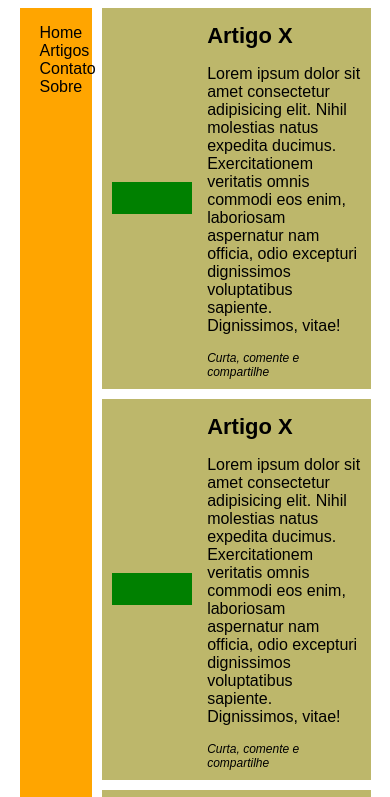
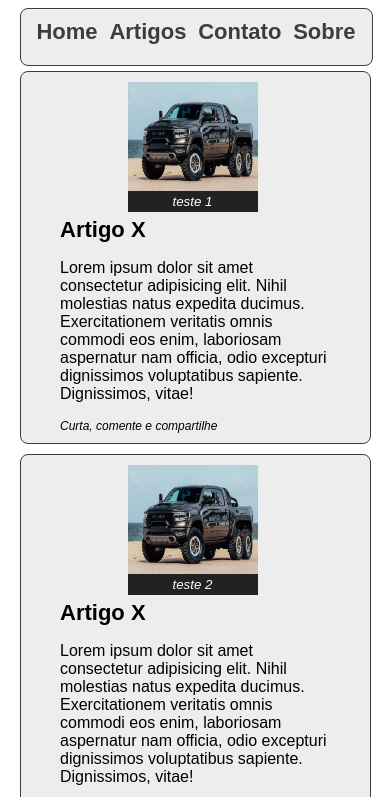
Before and after one commit to murilozevenez/Aula07-layout-semantico, a plain HTML site: page index.html in a window 390 px wide. Shown: the part 169-966 px from the top of the page. Drawn offline with Linux system fonts and the light colour scheme.

Commit message:
layout responsivo e ajuste de cores

```diff
--- a/index.html
+++ b/index.html
@@ -31,7 +31,8 @@
       <article class="article-item">
         <div class="image">
           <figure>
-            <figcaption></figcaption>
+            <img src="./assents/image ram 1500.jpg" alt="">
+            <figcaption>teste 1</figcaption>
           </figure>
         </div>
         <div class="article-detail">
@@ -45,7 +46,8 @@
       <article class="article-item">
         <div class="image">
           <figure>
-            <figcaption></figcaption>
+            <img src="./assents/image ram 1500.jpg" alt="">
+            <figcaption>teste 2</figcaption>
           </figure>
         </div>
         <div class="article-detail">
@@ -59,7 +61,8 @@
       <article class="article-item">
         <div class="image">
           <figure>
-            <figcaption></figcaption>
+            <img src="./assents/image ram 1500.jpg" alt="">
+            <figcaption>teste 3</figcaption>
           </figure>
         </div>
         <div class="article-detail">
@@ -73,7 +76,8 @@
       <article class="article-item">
         <div class="image">
           <figure>
-            <figcaption></figcaption>
+            <img src="./assents/image ram 1500.jpg" alt="">
+            <figcaption>teste 4</figcaption>
           </figure>
         </div>
         <div class="article-detail">
@@ -87,7 +91,7 @@
     </div>
   </div>
   <footer id="main-footer">
-    <span>Copyright 2023 - Cezar Augusto Mezzalira</span>
+    <span>Copyright 2023 - Murilo Zevenez</span>
   </footer>
 </body>
 
--- a/styles.css
+++ b/styles.css
@@ -20,32 +20,36 @@ body {
 
   #main-header {
     width: 90%;
-    background: grey;
+    background: #222;
+    text-transform: uppercase;
+
+
   }
 
   #content {
     width: 90%;
     display: flex;
     margin: 10px 0;
-    /*
-    Equivalente a: margin: 10px 0;
-    margin-top: 10px;
-    margin-bottom: 10px;
-    margin-left: 0;
-    margin-right: 0;
-    */
+
   }
 
   #main-footer {
     width: 90%;
-    background: coral;
+    display: flex;
+    justify-content: center;
+    font-size: 10px;
+    font-weight: 600;
+
+
   }
 
   #content>nav {
     margin-right: 10px;
-    background: orange;
+    background: #ededed;
     width: 15%;
     padding-left: 20px;
+    border-radius: 8px;
+    border: 1px solid #3d3d3d;
   }
 
   #content>nav>ul {
@@ -54,6 +58,11 @@ body {
 
   #content>nav>ul>li {
     list-style: none;
+    font-weight: 600;
+    margin-bottom: 10px;
+    font-size: 22px;
+    color: #3d3d3d;
+
   }
 
   #content>#articles {
@@ -63,9 +72,11 @@ body {
   .article-item {
     display: flex;
     align-items: center;
-    background: darkkhaki;
+    background: #ededed;
     margin-bottom: 10px;
     padding: 10px;
+    border-radius: 8px;
+    border: 1px solid #3d3d3d;
   }
 
   .article-item:last-child {
@@ -73,16 +84,39 @@ body {
   }
 
   .image {
-    width: 100%;
-    height: 100%;
+    width: 150px;
+    height: 150px;
     background: green;
     margin: 0;
     margin-right: 5px;
     display: flex;
+    flex-direction: column;
+  }
+  .image>figure{
+    margin: 0;
+    width: 100%;
+    height: 100%;
+    display: flex;
+    flex-direction: column;
+  }
+
+  .image>figure>img {
+    width: 100%;
+    height: 90%;
+
+  }
+
+  .image>figure>figcaption {
+    background-color: #222;
+    color: #fff;
+    font: italic smaller sans-serif;
+    padding: 3px;
+    text-align: center;
+
   }
 
   .article-detail {
-    width: auto;
+    width: 500px;
     margin-left: 10px;
     display: flex;
     flex-direction: column;
@@ -104,12 +138,11 @@ body {
     display: flex;
     justify-content: center;
     align-items: center;
-    color: gold;
+    color: #ededed;
   }
 
   #main-header>span {
     display: flex;
-    color: gold;
     fill: currentColor;
     margin-right: 10px;
   }
@@ -118,3 +151,77 @@ body {
     width: 50px;
     height: 50px;
   }
+
+  /* Extra small devices (phones, 600px and down) */
+@media only screen and (max-width: 600px) {
+    #content {
+        flex-direction: column;
+        width: 90%;
+    }
+    #content>nav {
+        padding: 0;
+        width: 100%;
+        margin-bottom: 5px;
+    }
+    #content>nav>ul {
+        display: flex;
+        margin: 10px 10px;
+        justify-content: space-around;
+    }
+    #content>#articles {
+        width: 100%;
+    }
+    .article-item {
+        flex-direction: column;
+    }
+    .article-detail {
+        width: 280px;
+    }
+    .image {
+        width: 130px ;
+        height: 130px;
+    }
+}
+
+/* Small devices (portrait tablets and large phones, 600px and up) */
+@media only screen and (min-width: 600px) {
+    .article-detail {
+        width: 320px;
+    }
+    .image {
+        width: 130px ;
+        height: 130px;
+    }
+}
+
+/* Medium devices (landscape tablets, 768px and up) */
+@media only screen and (min-width: 768px) {
+    .article-detail {
+        width: 430px;
+    }
+    .image {
+        width: 140px ;
+        height: 140px;
+    }
+}
+
+/* Large devices (laptops/desktops, 992px and up) */
+@media only screen and (min-width: 992px) {
+    .article-detail {
+        width: 600px;
+    }
+}
+
+/* Extra large devices (large laptops and desktops, 1200px and up) */
+@media only screen and (min-width: 1200px) {
+    .article-detail {
+        width: 800px;
+    }
+}
+/* Extra large devices (large laptops and desktops, 1200px and up) */
+@media only screen and (min-width: 1400px) {
+    .article-detail {
+        width: 1200px;
+
+    }
+}
```
Also changed, not shown: assents/image ram 1500.jpg (added).
